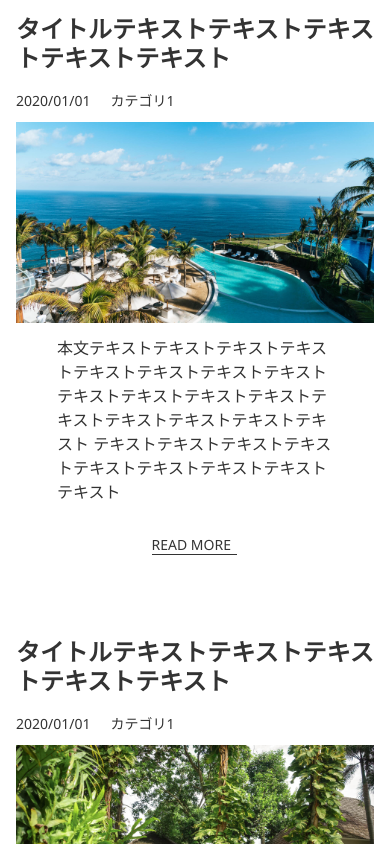
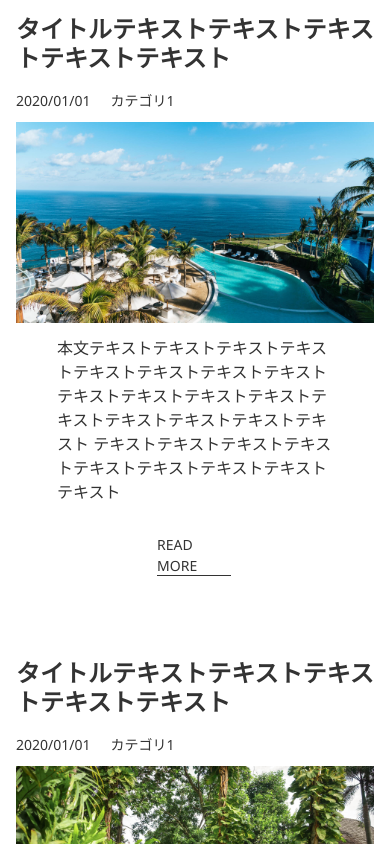
Before and after one commit to michiya-59/corporate_2, a plain HTML site: page index.html in a window 390 px wide. Shown: the part 1156-2000 px from the top of the page. Drawn offline with nearby package versions, Linux system fonts and the light colour scheme.

Commit message:
スタイルの微調整

```diff
--- a/media.css
+++ b/media.css
@@ -15,6 +15,7 @@
 
   #navigation ul{
     padding: 0px;
+    width: 500px;
   }
 
   .article_top{
@@ -66,7 +67,7 @@
   }
 
   .text_link a{
-    width: 31.5%;
+    width: 27.5%;
   }
 
   #container aside{
```
